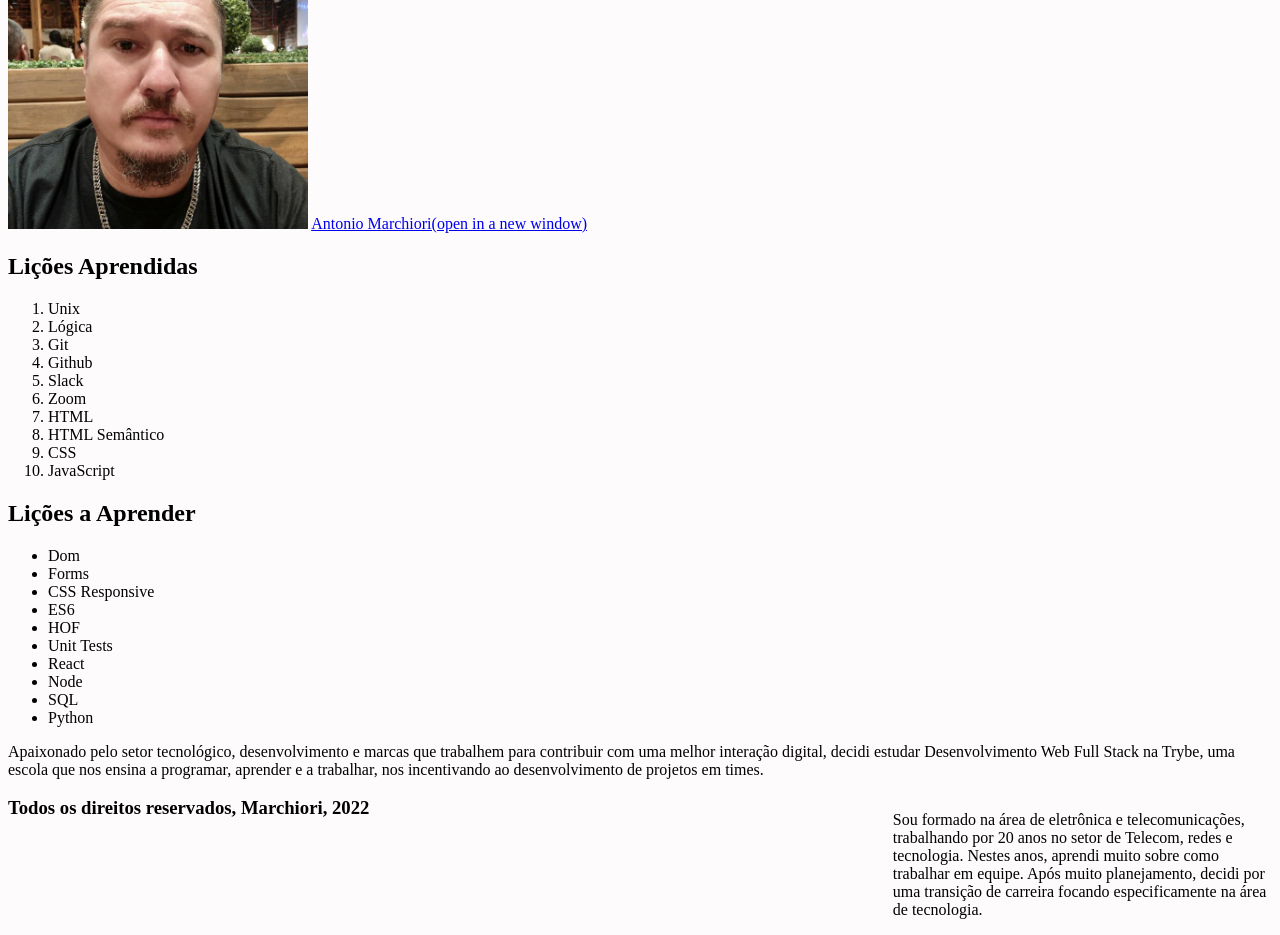
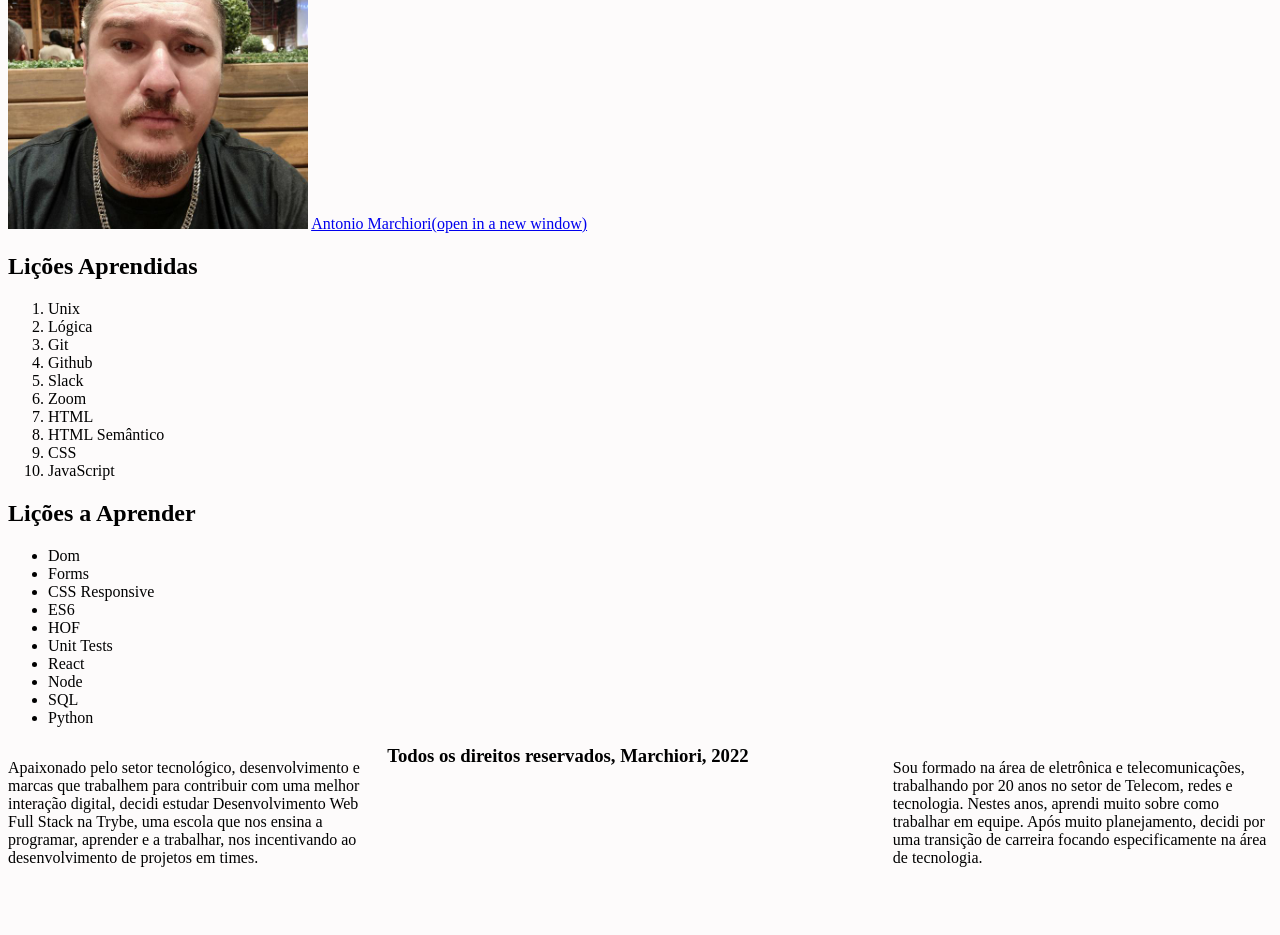
Before and after one commit to acmarchiori/Projeto, a website: page index.html in a window 1280 px wide. Shown: the part 79-1014 px from the top of the page. After the commit the page ends 962 px from the top, so only its background shows below. Drawn offline with Linux system fonts and the light colour scheme.

Commit message:
Requisito 15

```diff
--- a/style.css
+++ b/style.css
@@ -11,3 +11,8 @@ aside {
   width: 30%;
 	float: right;
 }
+
+.lado-esquerdo {
+	width: 30%;
+	float: left;
+}
```
